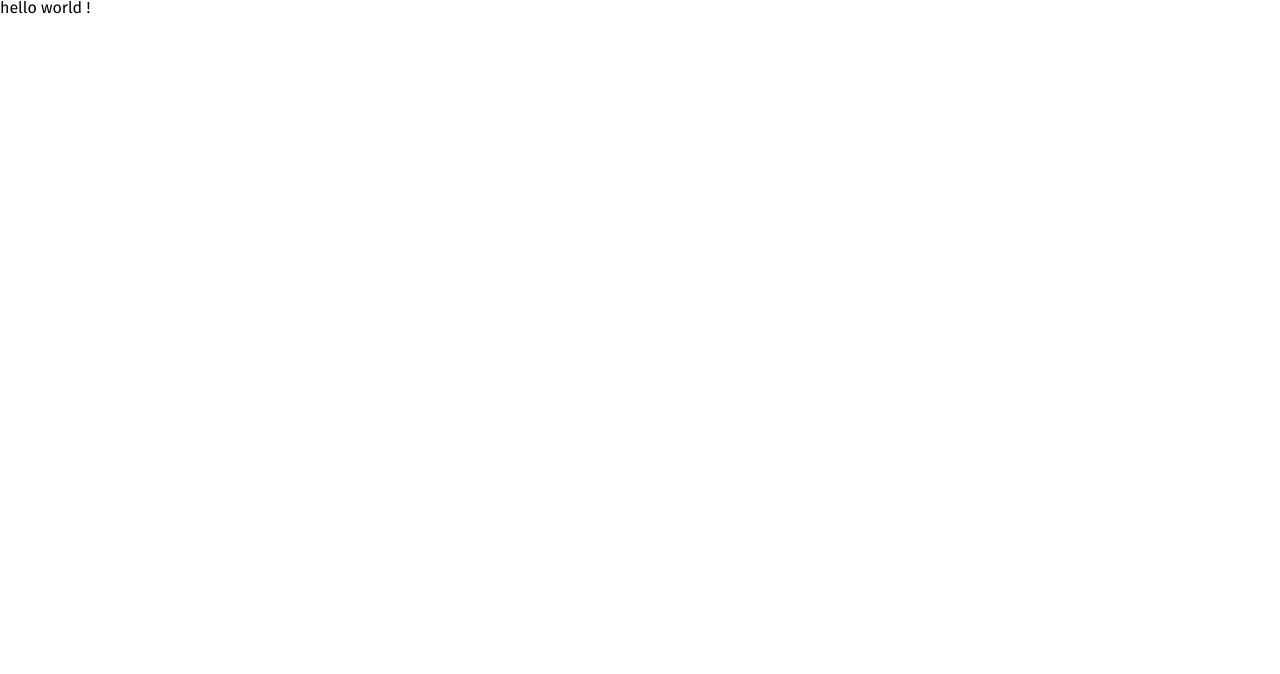
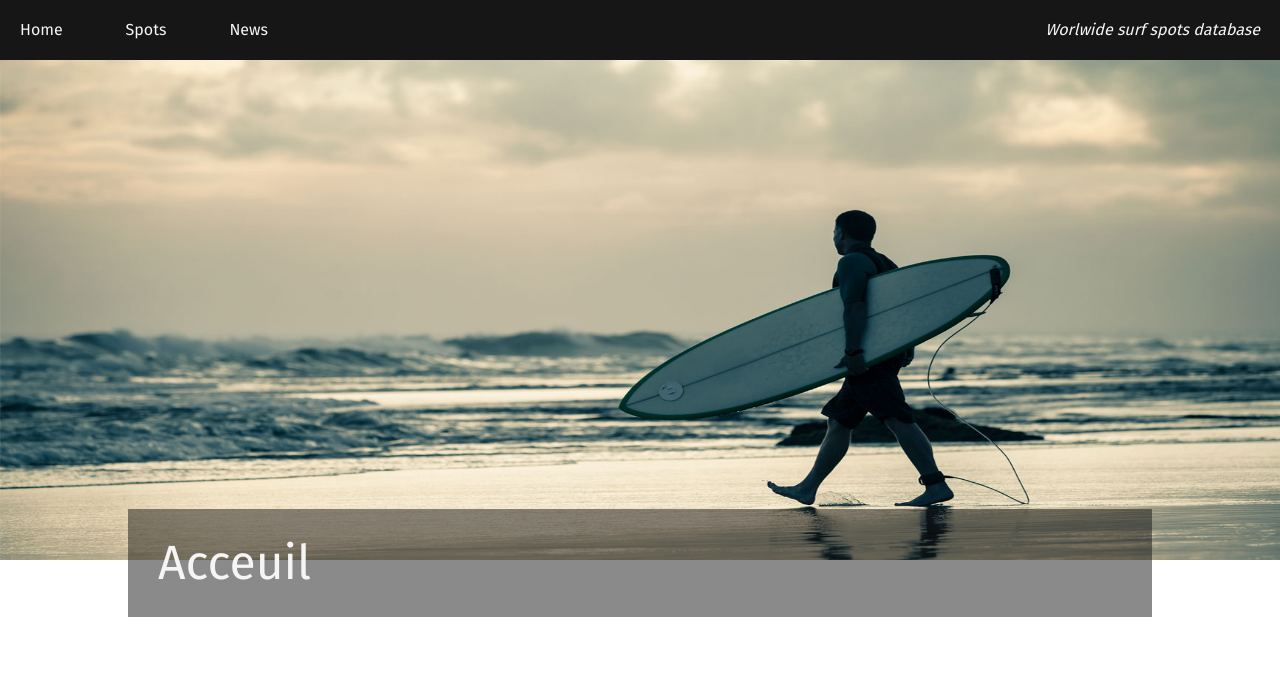
Before and after one commit to bpaquier/js-project, a website built with Parcel: page src/index.html in a window 1280 px wide. Built offline with nearby package versions, Linux system fonts and the light colour scheme.

Commit message:
mvp organisation, add background images and titles

```diff
--- a/src/index.html
+++ b/src/index.html
@@ -4,10 +4,19 @@
     <meta charset="UTF-8" />
     <meta name="viewport" content="width=device-width, initial-scale=1.0" />
     <link rel="stylesheet" href="scss/styles.scss" />
+
     <title>Surfs Spots</title>
   </head>
   <body>
-    <div class="hello-world"></div>
-    <script src="scripts/helloWorld.js"></script>
+    <header class="header">
+      <ul class="header__nav">
+        <li><a href="/">Home</a></li>
+        <li><a href="/spots">Spots</a></li>
+        <li><a href="/news">News</a></li>
+      </ul>
+      <p class="header__title">Worlwide surf spots database</p>
+    </header>
+    <main class="container"></main>
   </body>
+  <script src="scripts/script.js"></script>
 </html>
--- a/src/scripts/helloWorld.js
+++ /dev/null
@@ -1 +0,0 @@
-document.querySelector('.hello-world').innerHTML = 'hello world !';
--- /dev/null
+++ b/src/scripts/script.js
@@ -0,0 +1,79 @@
+const img1 = require('../static/img/main_home.jpg');
+const img2 = require('../static/img/main_spots.jpg');
+const img3 = require('../static/img/main_news.jpg');
+
+// Model qui permet de récupérer la data
+class Model {
+  constructor() {
+    this.data = [
+      {
+        url: '/',
+        documentTitle: 'Homepage',
+        imgSrc: img1,
+        title: 'Acceuil',
+      },
+      {
+        url: '/spots',
+        documentTitle: 'All spots',
+        imgSrc: img2,
+        title: 'Spots map',
+      },
+      {
+        url: '/news',
+        documentTitle: 'News',
+        imgSrc: img3,
+        title: 'News',
+      },
+    ];
+  }
+
+  getPageByUrl(url) {
+    return this.data.find((page) => page.url === url);
+  }
+}
+
+// View qui permet de modifier le template html
+class View {
+  constructor() {
+    this.container = document.querySelector('.container');
+  }
+
+  changedocumentTile(option) {
+    document.title = option;
+  }
+
+  setBackgroungImage(option) {
+    const $imageContainer = document.createElement('div');
+    $imageContainer.classList.add('container__image');
+
+    const $backgroundImg = document.createElement('img');
+    $backgroundImg.setAttribute('src', option);
+    $backgroundImg.classList.add('image');
+
+    $imageContainer.appendChild($backgroundImg);
+    this.container.appendChild($imageContainer);
+  }
+
+  setMainTitle(option) {
+    const $mainTitle = document.createElement('h1');
+    $mainTitle.classList.add('container__title');
+    $mainTitle.textContent = option;
+
+    this.container.appendChild($mainTitle);
+  }
+}
+
+// Controller qui permet de gérer l'ensemble de l'application
+function controller() {
+  const currentUrl = document.location.pathname;
+  const data = new Model();
+
+  const currentPage = data.getPageByUrl(currentUrl);
+
+  const render = new View();
+  render.changedocumentTile(currentPage.documentTitle);
+  render.setBackgroungImage(currentPage.imgSrc);
+  render.setMainTitle(currentPage.title);
+}
+
+controller();
--- /dev/null
+++ b/src/scss/container/container.scss
@@ -0,0 +1,24 @@
+.container {
+  display: flex;
+  flex-direction: column;
+  align-items: center;
+}
+
+.container__image {
+  width: 100%;
+}
+
+.image {
+  width: 100%;
+  max-height: 500px;
+}
+
+.container__title {
+  width: 80%;
+  background-color: $dark-color-opacity;
+
+  padding: 30px;
+  font-size: 3rem;
+  transform: translateY(-50%);
+  color: $light-color;
+}
--- /dev/null
+++ b/src/scss/global/body.scss
@@ -0,0 +1,3 @@
+body {
+  font-family: $primary-font;
+}
--- a/src/scss/global/variables.scss
+++ b/src/scss/global/variables.scss
@@ -1 +1,5 @@
 $primary-font: 'Fira-Sans';
+
+$dark-color: rgb(22, 22, 22);
+$dark-color-opacity: rgba(22, 22, 22, 0.5);
+$light-color: whitesmoke;
--- /dev/null
+++ b/src/scss/header/header.scss
@@ -0,0 +1,27 @@
+.header {
+  display: flex;
+  justify-content: space-between;
+  align-items: center;
+  height: 60px;
+  width: 100%;
+  padding: 0 20px;
+  background-color: $dark-color;
+  color: $light-color;
+}
+
+.header__nav {
+  width: 20%;
+  height: 100%;
+  display: flex;
+  align-items: center;
+  justify-content: space-between;
+
+  & li:hover {
+    text-decoration: underline;
+  }
+}
+
+.header__title {
+  font-style: italic;
+  font-weight: lighter;
+}
--- a/src/scss/styles.scss
+++ b/src/scss/styles.scss
@@ -1,6 +1,10 @@
 @import 'global/reset.scss';
 @import 'global/fonts.scss';
 @import 'global/variables.scss';
+@import 'global/body.scss';
+
+@import 'header/header.scss';
+@import 'container/container.scss';
 /*IMPORT ALL YOUR STYLES SHEETS HERE*/
 
 .hello-world {
```
Also changed, not shown: src/static/img/main_home.jpg (added), src/static/img/main_news.jpg (added), src/static/img/main_spots.jpg (added), 1 other file.
